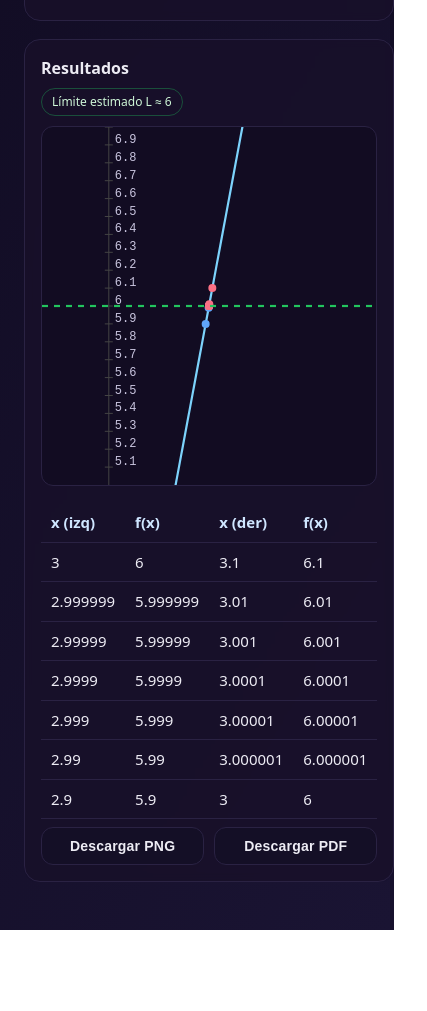
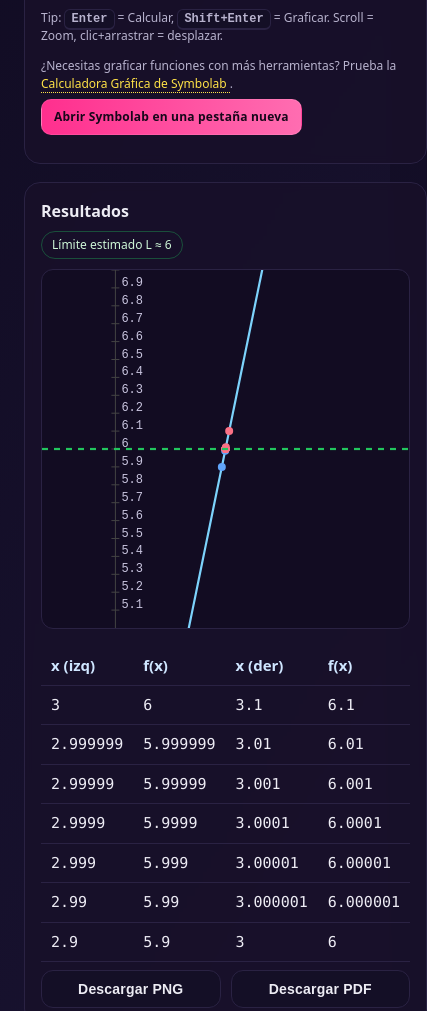
Before and after one commit to Konrad-Lorenz-sys/simulador_limitesV1, a plain HTML site: page index.html in a window 390 px wide. Shown: the part 693-1704 px from the top of the page, 427 px wide, since content can reach past the window. Before the commit the page ends 1623 px from the top, so only its background shows below. Drawn offline with Linux system fonts and the light colour scheme.

Commit message:
Update index.html

```diff
--- a/index.html
+++ b/index.html
@@ -5,12 +5,12 @@
   <meta name="viewport" content="width=device-width, initial-scale=1" />
   <title>Simulador de Límites – Fundación Universitaria Konrad Lorenz</title>
   <style>
-    /* === PALETA Y TOKENS (igual al simulador de Derivadas) === */
+    /* === PALETA Y TOKENS === */
     :root{
       --brand:#4B1D6B; --bg1:#0F0A1F; --bg2:#1A1433; --card:#18112A; --ink:#EDECF4;
       --muted:#A7A2BD; --accent:#FF2F8E; --cta:#B7F000; --highlight:#FFE247;
       --good:#22C55E; --warn:#F59E0B; --bad:#EF4444;
-      --deriv:#FACC15; --fx:#7DD3FC; --tan:#22C55E; --bd:#2A2243;
+      --fx:#7DD3FC; --bd:#2A2243;
     }
     *{box-sizing:border-box}
     body{
@@ -19,7 +19,11 @@
       font:15px/1.5 system-ui,Segoe UI,Roboto,Helvetica,Arial;
     }
     .container{max-width:1200px;margin:24px auto;padding:24px}
-    header{display:flex;align-items:center;gap:12px;margin-bottom:16px}
+    header{
+      display:flex;flex-direction:column;align-items:center;gap:8px;
+      margin-bottom:20px;text-align:center
+    }
+    header img{max-height:80px;width:auto}
     header h1{font-size:20px;margin:0;font-weight:800;letter-spacing:.2px}
     header .tag{
       font-size:12px;padding:2px 8px;border-radius:999px;
@@ -79,12 +83,27 @@
       border:1px solid rgba(239,68,68,.35);color:#FFD2D2;background:#2A0E17;font-size:12px
     }
 
-    @media (max-width: 960px){.grid{grid-template-columns:1fr}canvas{height:360px}}
+    @media (max-width: 1024px){
+      .grid{grid-template-columns:1fr}
+      canvas{height:360px}
+    }
+
+    /* === Enlace externo + CTA Symbolab === */
+    .extnote{margin-top:8px;font-size:12px;color:#b8b3ce}
+    .extlink{color:#FFE247;text-decoration:none;border-bottom:1px dotted #FFE247}
+    .extlink:hover{opacity:.9}
+    .cta-out{
+      display:inline-block;margin-top:6px;padding:8px 12px;border-radius:10px;
+      background:linear-gradient(90deg,var(--accent),#FF6DB1);color:#16071A;
+      font-weight:800;letter-spacing:.2px;text-decoration:none;border:1px solid rgba(255,255,255,.1)
+    }
+    .cta-out:hover{filter:brightness(1.06)}
   </style>
 </head>
 <body>
   <div class="container">
     <header>
+      <img src="https://www.konradlorenz.edu.co/wp-content/themes/andreco/images/logo-konrad.png" alt="Logo Konrad Lorenz">
       <h1>Simulador de Límites – Fundación Universitaria Konrad Lorenz</h1>
       <span class="tag">Cálculo I · Módulo 2</span>
     </header>
@@ -148,6 +167,19 @@
           Tip: <span class="kbd">Enter</span> = Calcular, <span class="kbd">Shift+Enter</span> = Graficar.
           Scroll = Zoom, clic+arrastrar = desplazar.
         </p>
+
+        <!-- Enlace externo + CTA a Symbolab -->
+        <p class="extnote">
+          ¿Necesitas graficar funciones con más herramientas? Prueba la
+          <a class="extlink" href="https://es.symbolab.com/graphing-calculator" target="_blank" rel="noopener noreferrer">
+            Calculadora Gráfica de Symbolab
+          </a>.
+          <br>
+          <a class="cta-out" href="https://es.symbolab.com/graphing-calculator" target="_blank" rel="noopener noreferrer">
+            Abrir Symbolab en una pestaña nueva
+          </a>
+        </p>
+
         <div id="errorBox" role="alert"></div>
       </section>
 
@@ -156,7 +188,7 @@
         <h2 id="results-title" style="margin:0 0 8px 0;font-size:16px">Resultados</h2>
         <div id="status" aria-live="polite" style="margin-bottom:10px"></div>
 
-        <canvas id="plot"></canvas>
+        <canvas id="plot" aria-label="Gráfico de la función y puntos cercanos a a"></canvas>
 
         <div style="margin-top:12px">
           <table id="table"><thead><tr>
@@ -246,13 +278,16 @@
     }
     window.addEventListener('resize',()=>{resizeCanvas(); draw();});
 
-    function getNiceStep(range){let e=Math.floor(Math.log10(range/5)),s=Math.pow(10,e);if((range/s)<2)s/=5;else if((range/s)<5)s/=2;return s;}
+    function getNiceStep(range){
+      let e=Math.floor(Math.log10(range/5)), s=Math.pow(10,e);
+      if((range/s)<2) s/=5; else if((range/s)<5) s/=2;
+      return s;
+    }
 
     function draw(){
       ctx.clearRect(0,0,canvas.width,canvas.height);
       if(!lastData) return;
 
-      // Colores desde CSS (igual patrón del de Derivadas)
       const styles = getComputedStyle(document.documentElement);
       const COL_FX  = styles.getPropertyValue('--fx').trim()    || '#7dd3fc';
       const COL_L   = styles.getPropertyValue('--good').trim()  || '#22c55e';
@@ -284,33 +319,47 @@
 
       lastData.x2px=x2px; lastData.y2px=y2px; lastData.W=W; lastData.H=H;
 
-      // Ejes + ticks
+      /* === Ejes + ticks con números === */
       ctx.strokeStyle=COL_AXIS; ctx.lineWidth=1; ctx.fillStyle="#C9C5DF"; ctx.font="12px monospace";
-      const y0=y2px(0); if(y0>0&&y0<H){ctx.beginPath();ctx.moveTo(0,y0);ctx.lineTo(W,y0);ctx.stroke();}
+
+      // Eje X
       const stepX=getNiceStep(xmax-xmin);
+      const y0=y2px(0);
+      if(y0>0&&y0<H){ctx.beginPath();ctx.moveTo(0,y0);ctx.lineTo(W,y0);ctx.stroke();}
       for(let x=Math.ceil(xmin/stepX)*stepX;x<=xmax;x+=stepX){
-        const px=x2px(x); if(px>0&&px<W){ctx.beginPath();ctx.moveTo(px,y0-4);ctx.lineTo(px,y0+4);ctx.stroke();ctx.fillText(roundPretty(x),px+4,y0-6);}
+        const px=x2px(x);
+        if(px>0&&px<W){
+          ctx.beginPath();ctx.moveTo(px,y0-4);ctx.lineTo(px,y0+4);ctx.stroke();
+          ctx.fillText(roundPretty(x),px+4,Math.max(12,y0-6));
+        }
       }
+
+      // Eje Y
       let x0=x2px(0); if(x0<10)x0=10; else if(x0>W-10)x0=W-10;
       ctx.beginPath();ctx.moveTo(x0,0);ctx.lineTo(x0,H);ctx.stroke();
       const stepY=getNiceStep(ymax-ymin);
       for(let y=Math.ceil(ymin/stepY)*stepY;y<=ymax;y+=stepY){
-        const py=y2px(y); if(py>0&&py<H){ctx.beginPath();ctx.moveTo(x0-4,py);ctx.lineTo(x0+4,py);ctx.stroke();ctx.fillText(roundPretty(y),x0+6,py-2);}
+        const py=y2px(y);
+        if(py>0&&py<H){
+          ctx.beginPath();ctx.moveTo(x0-4,py);ctx.lineTo(x0+4,py);ctx.stroke();
+          ctx.fillText(roundPretty(y),x0+6,py-2);
+        }
       }
 
-      // Curva f(x)
+      /* === Curva f(x) === */
       ctx.strokeStyle=COL_FX; ctx.lineWidth=2.2; ctx.beginPath();
       let pen=false; for(let i=0;i<N;i++){ const y=ys[i], px=x2px(xs[i]), py=y2px(y);
         if(Number.isFinite(y)){ if(!pen){ctx.moveTo(px,py);pen=true;} else ctx.lineTo(px,py); } else pen=false; }
       ctx.stroke();
 
-      // Puntos de tabla
+      /* === Puntos de tabla === */
       function dots(list,color){ctx.fillStyle=color;list.forEach(p=>{
-        if(!Number.isFinite(p.y)) return; const px=x2px(p.x), py=y2px(p.y); ctx.beginPath(); ctx.arc(px,py,4,0,Math.PI*2); ctx.fill();
+        if(!Number.isFinite(p.y)) return; const px=x2px(p.x), py=y2px(p.y);
+        ctx.beginPath(); ctx.arc(px,py,4,0,Math.PI*2); ctx.fill();
       });}
       dots(tab.left,'#60a5fa'); dots(tab.right,'#fb7185');
 
-      // Línea del límite si es finito
+      /* === Línea del límite si es finito === */
       if(est.type==='finite'){
         ctx.strokeStyle=COL_L; ctx.setLineDash([6,6]);
         const ly=y2px(est.value);
@@ -318,36 +367,38 @@
         ctx.setLineDash([]);
       }
 
-      // Crosshair
+      /* === Crosshair === */
       if(mouseX!==null && mouseY!==null){
         const x_coord = xmin + (xmax-xmin)*mouseX/W;
         const y_val = safeEval(fn,x_coord);
         const px = mouseX;
         if(Number.isFinite(y_val)){
           const py=y2px(y_val);
-          ctx.strokeStyle=styles.getPropertyValue('--warn').trim()||'#f59e0b';
+          ctx.strokeStyle=getComputedStyle(document.documentElement).getPropertyValue('--warn').trim()||'#f59e0b';
           ctx.setLineDash([2,4]); ctx.lineWidth=1;
           ctx.beginPath(); ctx.moveTo(px,0); ctx.lineTo(px,H); ctx.stroke();
           ctx.beginPath(); ctx.moveTo(0,py); ctx.lineTo(W,py); ctx.stroke();
           ctx.setLineDash([]);
-          ctx.fillStyle=styles.getPropertyValue('--warn').trim()||'#f59e0b';
-          ctx.beginPath(); ctx.arc(px,py,5,0,2*Math.PI); ctx.fill();
+          ctx.fillStyle=getComputedStyle(document.documentElement).getPropertyValue('--warn').trim()||'#f59e0b';
+          ctx.beginPath(); ctx.arc(px,py,5,0,Math.PI*2); ctx.fill();
         }
       }
     }
 
     /* ========= UI resultados ========= */
-    function fillTable(tab){const tb=$("#table tbody");tb.innerHTML='';const n=Math.max(tab.left.length,tab.right.length);
-      for(let i=0;i<n;i++){const L=tab.left[i]||{},R=tab.right[i]||{};
-        tb.insertAdjacentHTML('beforeend',`<tr>
-          <td>${L.x!==undefined?roundPretty(L.x):''}</td>
-          <td>${L.y!==undefined?roundPretty(L.y):''}</td>
-          <td>${R.x!==undefined?roundPretty(R.x):''}</td>
-          <td>${R.y!==undefined?roundPretty(R.y):''}</td>
-        </tr>`);}
+    function fillTable(tab){
+      const tb=$("#table tbody"); tb.innerHTML='';
+      const n=Math.max(tab.left.length,tab.right.length);
+      for(let i=0;i<n;i++){ const L=tab.left[i]||{}, R=tab.right[i]||{};
+        tb.insertAdjacentHTML('beforeend', `<tr>
+          <td class="mono">${L.x!==undefined?roundPretty(L.x):''}</td>
+          <td class="mono">${L.y!==undefined?roundPretty(L.y):''}</td>
+          <td class="mono">${R.x!==undefined?roundPretty(R.x):''}</td>
+          <td class="mono">${R.y!==undefined?roundPretty(R.y):''}</td>
+        </tr>`);
+      }
     }
     function showStatus(est){
-      const styles = getComputedStyle(document.documentElement);
       const ok = `<span class="pill good">Límite estimado L ≈ ${roundPretty(est.value)}</span>`;
       const div = `<span class="pill bad">Límite diverge</span>`;
       const dne = `<span class="pill bad">Laterales difieren · No existe</span>`;
@@ -357,7 +408,7 @@
 
     /* ========= ciclo principal ========= */
     const canvasEl=$('#plot');
-    let isDragging=false, dragStartX=0, dragStartY=0, originalA=0, originalYCenter=0;
+    let isDragging=false, dragStartX=0, dragStartY=0, originalYCenter=0;
 
     function run(calcOnly=false){
       showError('');
@@ -374,14 +425,14 @@
       const tab=calcTable(fn,a,eps,n);
       const est=estimateLimit(tab);
 
-      // Autoescala (solo si no está fija)
+      // Autoescala (si no está fija)
       if(!scaleFixed){
         const ys=[...tab.left.map(p=>p.y),...tab.right.map(p=>p.y)].filter(isFinite);
         if(ys.length){
           const min=Math.min(...ys), max=Math.max(...ys);
-          const center=(min+max)/2, range=(max-min)/2;
+          const range=(max-min)/2;
           if(est.type==='finite'){dragYCenter=est.value; currentYRange=Math.max(1, range*1.2);}
-          else if(range>20){dragYCenter=center; currentYRange=range*1.5||10;}
+          else if(range>20){dragYCenter=(min+max)/2; currentYRange=range*1.5||10;}
           else{dragYCenter=0; currentYRange=10;}
         }else{dragYCenter=0; currentYRange=10;}
       }
@@ -395,7 +446,10 @@
     /* ========= eventos ========= */
     on($('#btnCalc'),'click',()=>run(true));
     on($('#btnPlot'),'click',()=>run(false));
-    document.addEventListener('keydown',e=>{if(e.key==='Enter'&&!e.shiftKey)run(true); if(e.key==='Enter'&&e.shiftKey)run(false);});
+    document.addEventListener('keydown',e=>{
+      if(e.key==='Enter'&&!e.shiftKey) run(true);
+      if(e.key==='Enter'&&e.shiftKey) run(false);
+    });
 
     function getMousePos(evt){
       const r=canvas.getBoundingClientRect(), dpr=window.devicePixelRatio||1;
@@ -420,7 +474,7 @@
     on(canvasEl,'mousedown',e=>{
       if(e.button!==0) return;
       isDragging=true; dragStartX=e.clientX; dragStartY=e.clientY;
-      originalA=parseFloat($('#a').value)||0; originalYCenter=dragYCenter;
+      originalYCenter=dragYCenter;
       canvasEl.style.cursor='grabbing'; mouseX=null; draw();
     });
     on(canvasEl,'mouseup',()=>{isDragging=false; canvasEl.style.cursor='grab';});
@@ -451,7 +505,7 @@
       { name:'Trig.: sin(5x)/x (x→0) [L=5]', expr:'sin(5*x)/x', a:0 },
       { name:'Exponencial: e^(2x) (x→0) [L=1]', expr:'exp(2*x)', a:0 },
       { name:'Log: ln(x) (x→0+) [−∞]', expr:'ln(x)', a:1e-8 },
-      { name:'Asint.: 1/x (x→∞) [0]', expr:'1/x', a:'inf' },
+      { name:'Asínt.: 1/x (x→∞) [0]', expr:'1/x', a:'inf' },
       { name:'Dominio: e^x/x^2 (x→∞) [∞]', expr:'exp(x)/x^2', a:'inf' }
     ];
     function loadExample(i){
```
